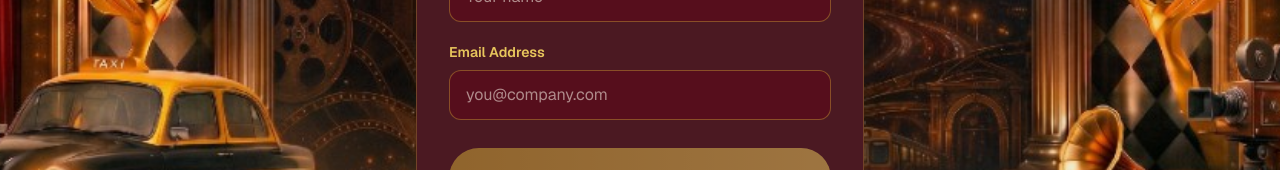
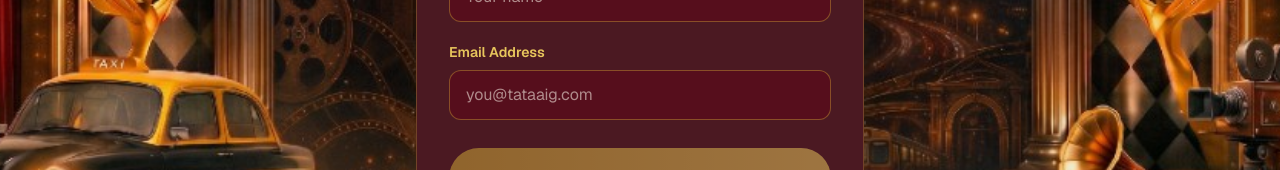
Before and after one commit to ogdevelpers/Champions-of-Champions, a Next.js app: page /login in a window 1280 px wide. Shown: the part 458-628 px from the top of the page. Built offline with nearby package versions, Linux system fonts and the light colour scheme.

Commit message:
Tataaig email check

```diff
--- a/src/app/api/auth/login/route.ts
+++ b/src/app/api/auth/login/route.ts
@@ -1,9 +1,9 @@
 import { NextRequest, NextResponse } from "next/server";
 import { cookies } from "next/headers";
 import { createServiceClient } from "@/lib/supabase/server";
+import { isTataAigEmail } from "@/lib/email";
 import {
   SESSION_COOKIE,
-  isValidEmail,
   normalizeEmployeeId,
   sessionCookieOptions,
 } from "@/lib/auth";
@@ -35,8 +35,11 @@ export async function POST(request: NextRequest) {
       return NextResponse.json({ error: "Name is required" }, { status: 400 });
     }
 
-    if (!email || typeof email !== "string" || !isValidEmail(email)) {
-      return NextResponse.json({ error: "A valid email address is required" }, { status: 400 });
+    if (!email || typeof email !== "string" || !isTataAigEmail(email)) {
+      return NextResponse.json(
+        { error: "Please use your official @tataaig.com email address" },
+        { status: 400 }
+      );
     }
 
     const normalizedId = normalizeEmployeeId(employeeId);
--- a/src/components/LoginForm.tsx
+++ b/src/components/LoginForm.tsx
@@ -6,6 +6,7 @@ import { Button } from "@/components/ui/Button";
 import { Input } from "@/components/ui/Input";
 import { Card } from "@/components/ui/Card";
 import { FadeIn } from "@/components/ui/Animated";
+import { isTataAigEmail } from "@/lib/email";
 
 export function LoginForm() {
   const [employeeId, setEmployeeId] = useState("");
@@ -45,7 +46,8 @@ export function LoginForm() {
     }
   };
 
-  const isValid = employeeId.trim() && name.trim() && email.trim();
+  const isValid =
+    employeeId.trim() && name.trim() && email.trim() && isTataAigEmail(email);
 
   return (
     <div className="w-full max-w-md">
@@ -102,10 +104,15 @@ export function LoginForm() {
                 type="email"
                 value={email}
                 onChange={(e) => setEmail(e.target.value)}
-                placeholder="you@company.com"
+                placeholder="you@tataaig.com"
                 required
                 className="mt-2"
               />
+              {email.trim() && !isTataAigEmail(email) && (
+                <p className="mt-2 text-xs text-amber-300">
+                  Email must end with @tataaig.com
+                </p>
+              )}
             </div>
 
             {error && (
--- a/src/lib/auth.ts
+++ b/src/lib/auth.ts
@@ -43,11 +43,7 @@ export function sessionCookieOptions(maxAge = 60 * 60 * 24 * 7) {
   };
 }
 
-const EMAIL_PATTERN = /^[^\s@]+@[^\s@]+\.[^\s@]+$/;
-
-export function isValidEmail(email: string): boolean {
-  return EMAIL_PATTERN.test(email.trim());
-}
+export { isValidEmail, isTataAigEmail } from "@/lib/email";
 
 export function normalizeEmployeeId(employeeId: string): string {
   return employeeId.trim().toUpperCase();
--- /dev/null
+++ b/src/lib/email.ts
@@ -0,0 +1,10 @@
+const EMAIL_PATTERN = /^[^\s@]+@[^\s@]+\.[^\s@]+$/;
+const TATA_AIG_EMAIL_PATTERN = /^[^\s@]+@tataaig\.com$/i;
+
+export function isValidEmail(email: string): boolean {
+  return EMAIL_PATTERN.test(email.trim());
+}
+
+export function isTataAigEmail(email: string): boolean {
+  return TATA_AIG_EMAIL_PATTERN.test(email.trim());
+}
```
